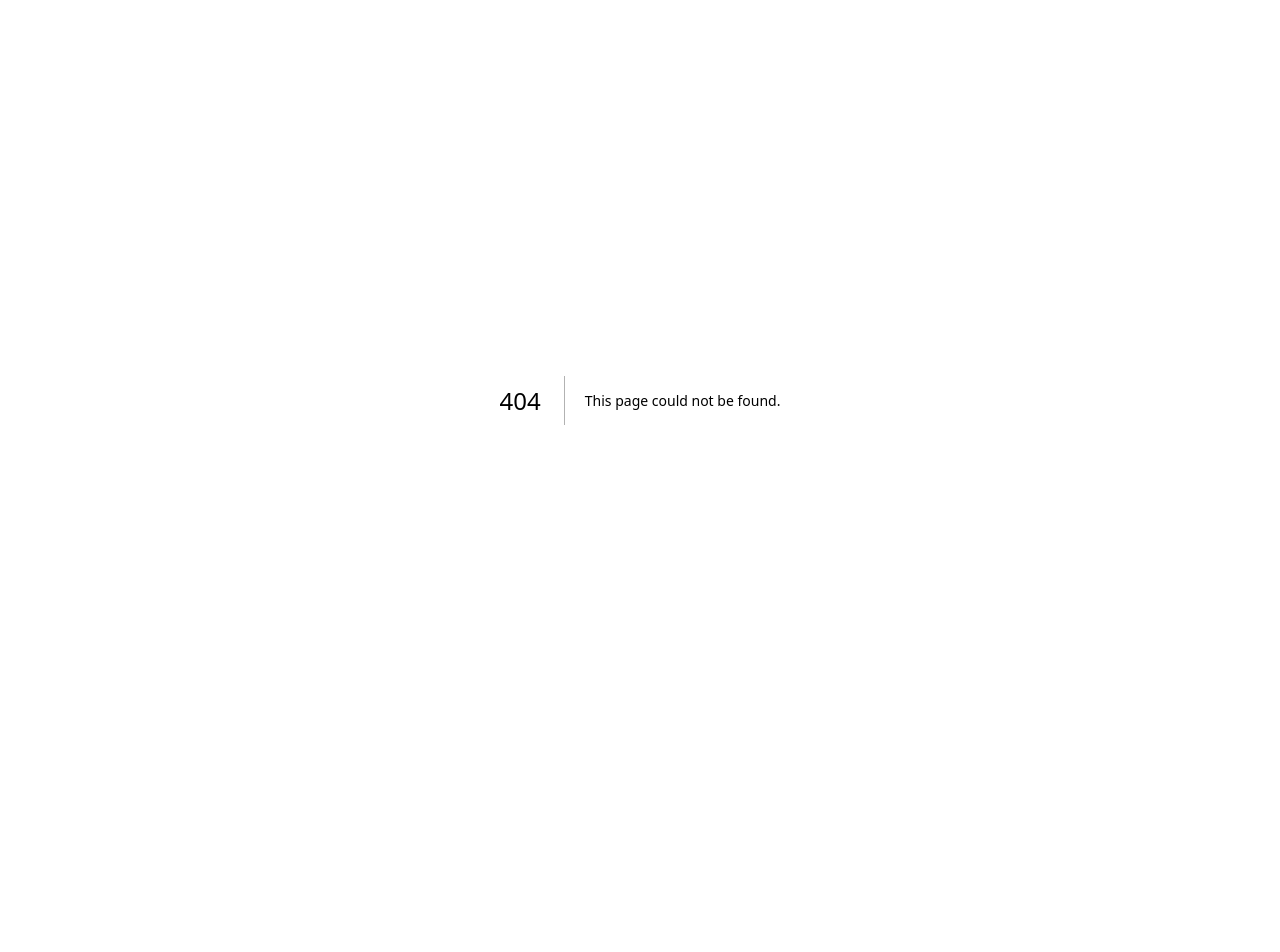
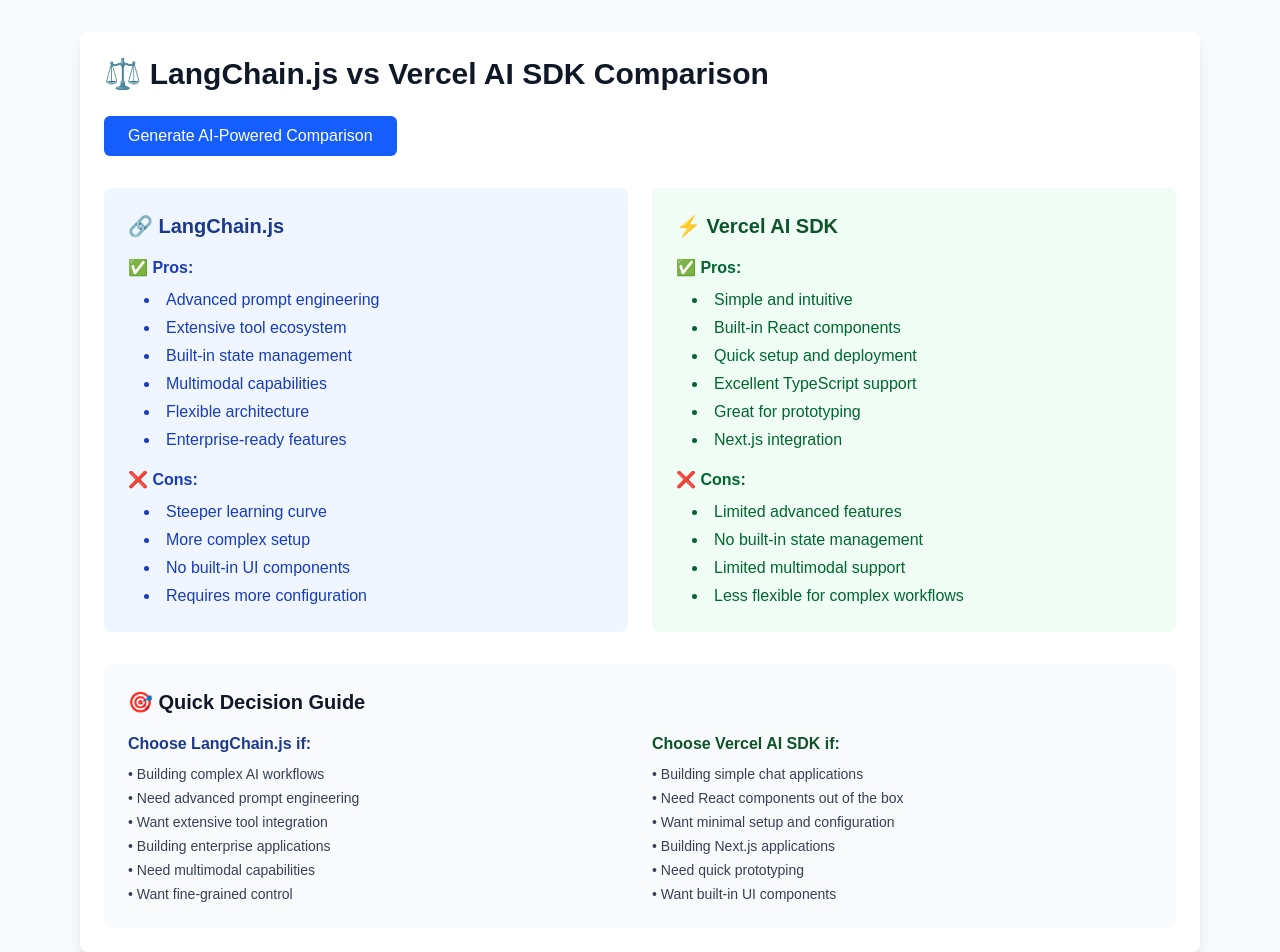
Before and after one commit to HabitualCoder/langchainjs-examples, a Next.js app: page /comparison in a window 1280 px wide. Before the commit this address had no page. Shown: the top 952 px of the page. Before the commit the page ends 800 px from the top, so only its background shows below. Built offline with nearby package versions, Linux system fonts and the light colour scheme.

Commit message:
feature comparision page

```diff
--- /dev/null
+++ b/app/comparison/page.tsx
@@ -0,0 +1,170 @@
+'use client';
+
+import { useState } from 'react';
+
+export default function ComparisonPage() {
+  const [result, setResult] = useState('');
+  const [loading, setLoading] = useState(false);
+
+  const handleGenerateComparison = async () => {
+    setLoading(true);
+    setResult('');
+
+    try {
+      const response = await fetch('/api/text', {
+        method: 'POST',
+        headers: {
+          'Content-Type': 'application/json',
+        },
+        body: JSON.stringify({
+          prompt: `Create a comprehensive comparison between LangChain.js and Vercel AI SDK. Include:
+
+1. **Core Features Comparison**
+   - Text generation capabilities
+   - Structured output generation
+   - Streaming capabilities
+   - Tool calling/function calling
+   - State management
+   - Multimodal support
+
+2. **Architecture Differences**
+   - Design philosophy
+   - Learning curve
+   - Flexibility vs simplicity
+
+3. **Use Cases**
+   - When to use LangChain.js
+   - When to use Vercel AI SDK
+   - Specific scenarios for each
+
+4. **Code Examples**
+   - Side-by-side code comparisons
+   - Implementation differences
+
+5. **Pros and Cons**
+   - Advantages of each approach
+   - Limitations of each
+
+Format this as a detailed markdown-style comparison with clear sections and examples.`
+        }),
+      });
+
+      const data = await response.json();
+
+      if (data.success) {
+        setResult(data.content);
+      } else {
+        setResult(`Error: ${data.error}`);
+      }
+    } catch (error) {
+      setResult(`Error: ${error}`);
+    } finally {
+      setLoading(false);
+    }
+  };
+
+  return (
+    <div className="min-h-screen bg-gray-50 py-8">
+      <div className="max-w-6xl mx-auto px-4">
+        <div className="bg-white rounded-lg shadow-lg p-6">
+          <h1 className="text-3xl font-bold text-gray-900 mb-6">
+            ⚖️ LangChain.js vs Vercel AI SDK Comparison
+          </h1>
+
+          <div className="mb-6">
+            <button
+              onClick={handleGenerateComparison}
+              disabled={loading}
+              className="bg-blue-600 text-white py-2 px-6 rounded-md hover:bg-blue-700 disabled:bg-gray-400 disabled:cursor-not-allowed"
+            >
+              {loading ? 'Generating Comparison...' : 'Generate AI-Powered Comparison'}
+            </button>
+          </div>
+
+          {result && (
+            <div className="mt-6">
+              <h3 className="text-lg font-semibold text-gray-900 mb-3">Comparison Result:</h3>
+              <div className="bg-gray-50 p-6 rounded-md">
+                <pre className="whitespace-pre-wrap text-sm text-gray-800">{result}</pre>
+              </div>
+            </div>
+          )}
+
+          <div className="mt-8 grid grid-cols-1 md:grid-cols-2 gap-6">
+            <div className="bg-blue-50 p-6 rounded-lg">
+              <h3 className="text-xl font-semibold text-blue-900 mb-4">🔗 LangChain.js</h3>
+              <div className="space-y-2 text-blue-800">
+                <p><strong>✅ Pros:</strong></p>
+                <ul className="list-disc list-inside ml-4 space-y-1">
+                  <li>Advanced prompt engineering</li>
+                  <li>Extensive tool ecosystem</li>
+                  <li>Built-in state management</li>
+                  <li>Multimodal capabilities</li>
+                  <li>Flexible architecture</li>
+                  <li>Enterprise-ready features</li>
+                </ul>
+                <p className="mt-4"><strong>❌ Cons:</strong></p>
+                <ul className="list-disc list-inside ml-4 space-y-1">
+                  <li>Steeper learning curve</li>
+                  <li>More complex setup</li>
+                  <li>No built-in UI components</li>
+                  <li>Requires more configuration</li>
+                </ul>
+              </div>
+            </div>
+
+            <div className="bg-green-50 p-6 rounded-lg">
+              <h3 className="text-xl font-semibold text-green-900 mb-4">⚡ Vercel AI SDK</h3>
+              <div className="space-y-2 text-green-800">
+                <p><strong>✅ Pros:</strong></p>
+                <ul className="list-disc list-inside ml-4 space-y-1">
+                  <li>Simple and intuitive</li>
+                  <li>Built-in React components</li>
+                  <li>Quick setup and deployment</li>
+                  <li>Excellent TypeScript support</li>
+                  <li>Great for prototyping</li>
+                  <li>Next.js integration</li>
+                </ul>
+                <p className="mt-4"><strong>❌ Cons:</strong></p>
+                <ul className="list-disc list-inside ml-4 space-y-1">
+                  <li>Limited advanced features</li>
+                  <li>No built-in state management</li>
+                  <li>Limited multimodal support</li>
+                  <li>Less flexible for complex workflows</li>
+                </ul>
+              </div>
+            </div>
+          </div>
+
+          <div className="mt-8 bg-gray-50 p-6 rounded-lg">
+            <h3 className="text-xl font-semibold text-gray-900 mb-4">🎯 Quick Decision Guide</h3>
+            <div className="grid grid-cols-1 md:grid-cols-2 gap-6">
+              <div>
+                <h4 className="font-semibold text-blue-900 mb-2">Choose LangChain.js if:</h4>
+                <ul className="text-sm text-gray-700 space-y-1">
+                  <li>• Building complex AI workflows</li>
+                  <li>• Need advanced prompt engineering</li>
+                  <li>• Want extensive tool integration</li>
+                  <li>• Building enterprise applications</li>
+                  <li>• Need multimodal capabilities</li>
+                  <li>• Want fine-grained control</li>
+                </ul>
+              </div>
+              <div>
+                <h4 className="font-semibold text-green-900 mb-2">Choose Vercel AI SDK if:</h4>
+                <ul className="text-sm text-gray-700 space-y-1">
+                  <li>• Building simple chat applications</li>
+                  <li>• Need React components out of the box</li>
+                  <li>• Want minimal setup and configuration</li>
+                  <li>• Building Next.js applications</li>
+                  <li>• Need quick prototyping</li>
+                  <li>• Want built-in UI components</li>
+                </ul>
+              </div>
+            </div>
+          </div>
+        </div>
+      </div>
+    </div>
+  );
+}
```
